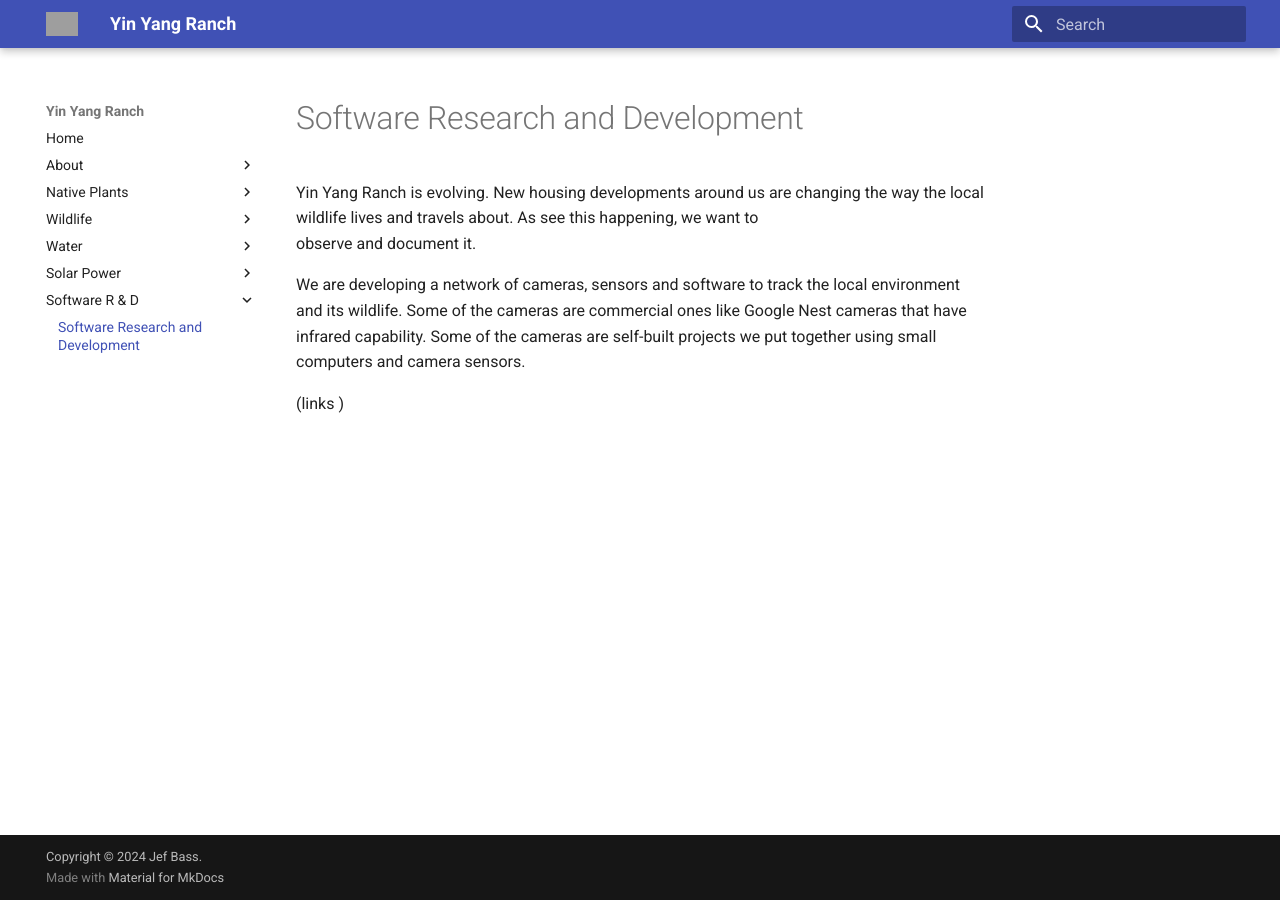
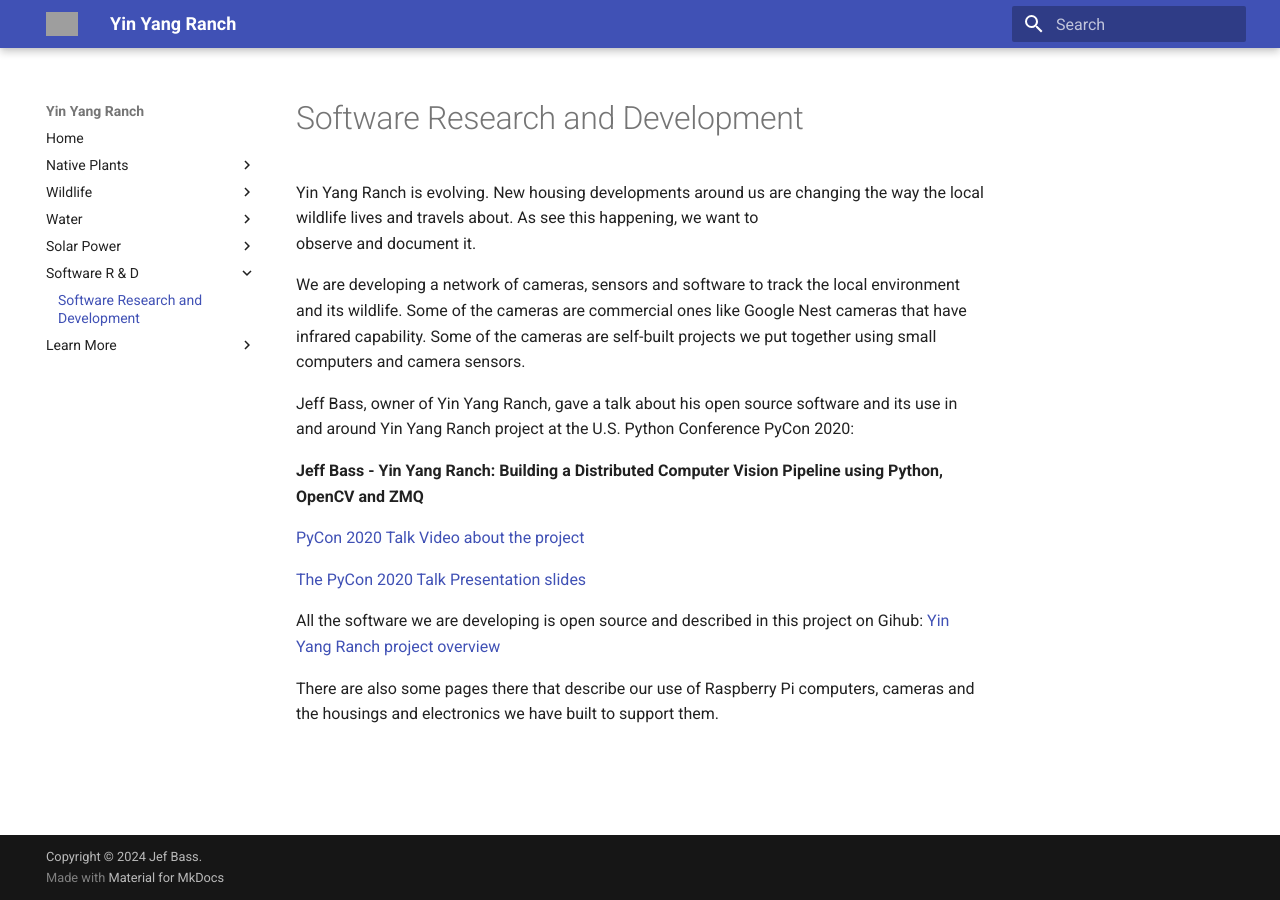
Before and after one commit to jeffbass/com-yin-yang-ranch, an MkDocs documentation site: the page built from docs/software/index.md, in a window 1280 px wide. Built offline with MkDocs 1.6.1 and Material for MkDocs 9.7.7, drawn with Linux system fonts in a browser that asks for light colours; grey boxes are pictures that could not be loaded.

Commit message:
Edit text and links

```diff
--- a/docs/software/index.md
+++ b/docs/software/index.md
@@ -9,4 +9,19 @@ environment and its wildlife. Some of the cameras are commercial ones like
 Google Nest cameras that have infrared capability. Some of the cameras are
 self-built projects we put together using small computers and camera sensors.
 
-(links )
+Jeff Bass, owner of Yin Yang Ranch, gave a talk about his open source software and its use in and around Yin Yang Ranch
+project at the U.S. Python Conference PyCon 2020:
+
+
+**Jeff Bass - Yin Yang Ranch: Building a Distributed Computer
+Vision Pipeline using Python, OpenCV and ZMQ**
+
+[PyCon 2020 Talk Video about the project](https://youtu.be/76GGZGneJZ4?t=2)
+
+[The PyCon 2020 Talk Presentation slides](https://speakerdeck.com/jeffbass/yin-yang-ranch-building-a-distributed-computer-vision-pipeline-using-python-opencv-and-zmq-17024000-4389-4bae-9e4d-16302d20a5b6)
+
+All the software we are developing is open source and described in this project
+on Gihub: [Yin Yang Ranch project overview](https://github.com/jeffbass/yin-yang-ranch)
+
+There are also some pages there that describe our use of Raspberry Pi computers,
+cameras and the housings and electronics we have built to support them.
--- a/mkdocs.yml
+++ b/mkdocs.yml
@@ -25,12 +25,12 @@ theme:
 
 nav:
   - Home: index.md
-  - About: about/
   - 'Native Plants': native-plants/
   - Wildlife: wildlife/
   - Water: water/
   - 'Solar Power': solar/
   - 'Software R & D': software/
+  - 'Learn More': learn-more/
 
 extra_css:
   - css/extra.css
```
Also changed, not shown: docs/about/index.md (deleted, +0 -3 lines), docs/index.md (+14 -4 lines), docs/learn-more/index.md (added, +63 -0 lines), docs/wildlife/index.md (+7 -2 lines).
